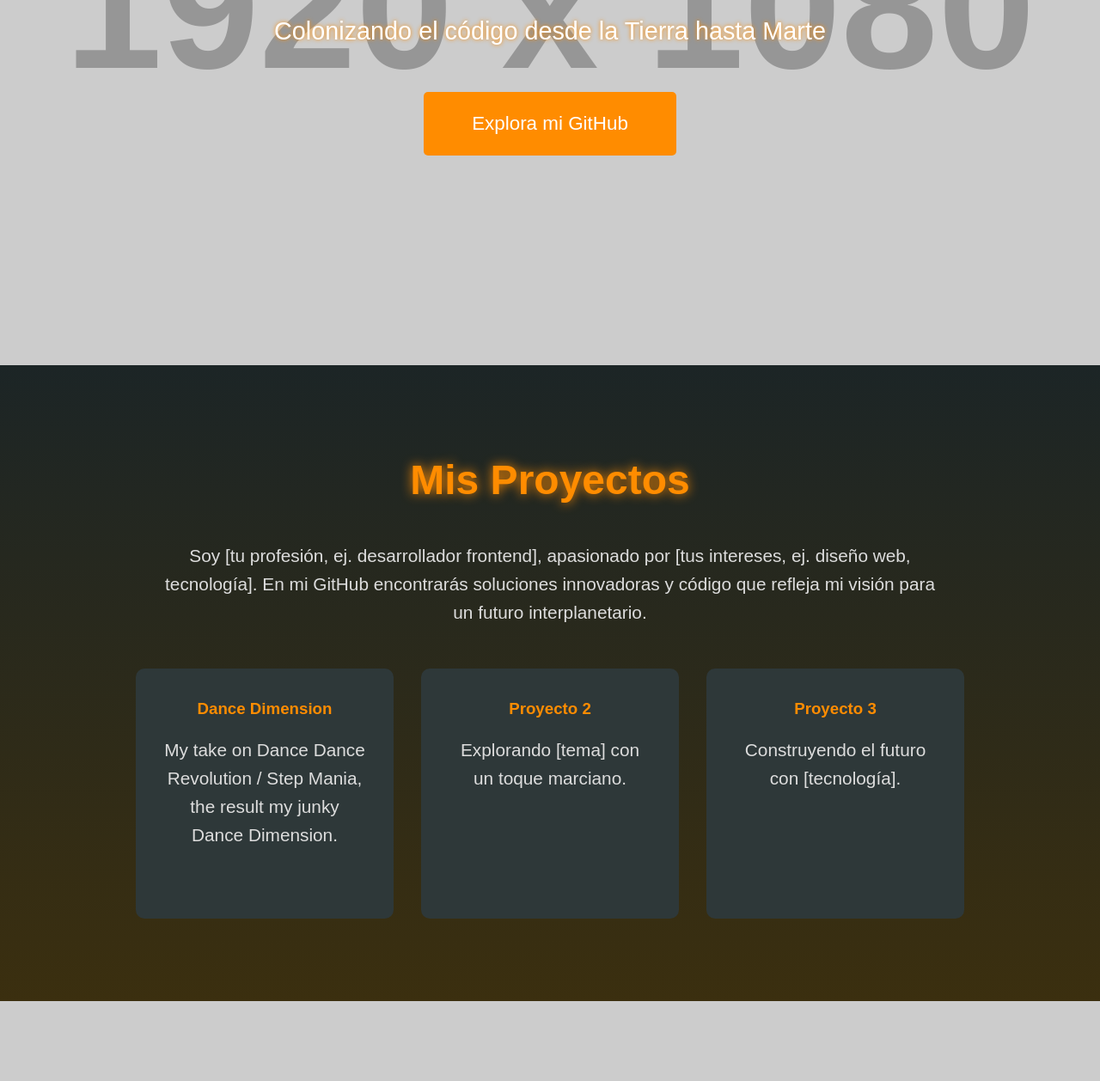
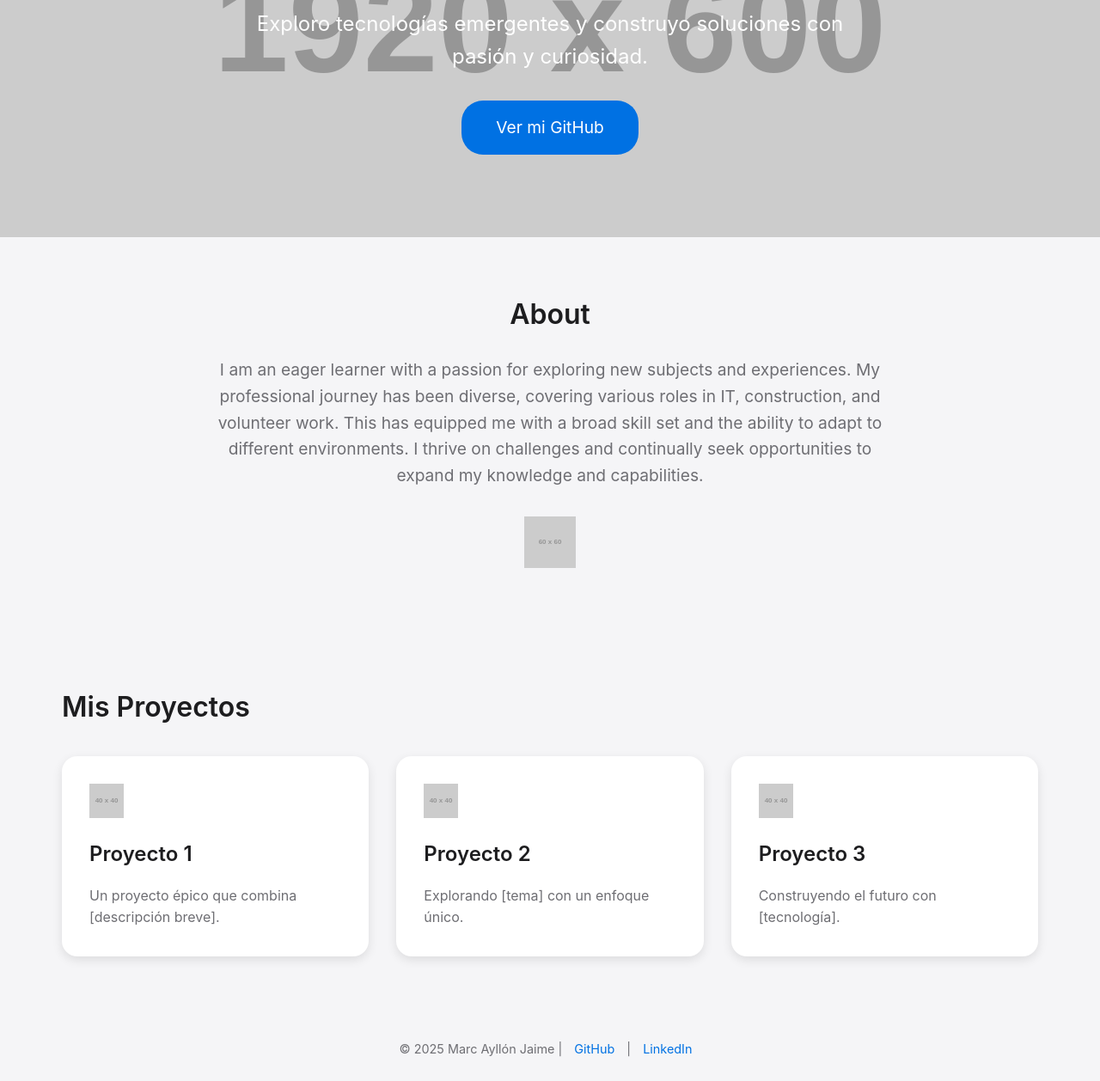
Before and after one commit to markjustfront/Landing_Page, a plain HTML site: page index.html in a window 1280 px wide. Shown: the part 375-1633 px from the top of the page at 86% size. Drawn offline with Linux system fonts and the light colour scheme; placeholder pictures from the web are drawn by us; a web font is replaced by a local one.

Commit message:
Update index.html

```diff
--- a/index.html
+++ b/index.html
@@ -1,176 +1,233 @@
 <!DOCTYPE html>
 <html lang="es">
+
 <head>
     <meta charset="UTF-8">
     <meta name="viewport" content="width=device-width, initial-scale=1.0">
-    <title>Marc Ayllón Jaime | Explorador de Marte</title>
+    <title>Marc Ayllón Jaime | Desarrollador</title>
+    <!-- Fuente similar a Apple/LinkedIn -->
+    <link href="https://fonts.googleapis.com/css2?family=SF+Pro+Display:wght@400;600&display=swap" rel="stylesheet">
     <style>
         * {
             margin: 0;
             padding: 0;
             box-sizing: border-box;
         }
+
         body {
-            font-family: 'Arial', sans-serif;
-            color: #fff;
-            background-color: #1c2526;
+            font-family: 'SF Pro Display', Arial, sans-serif;
+            color: #1d1d1f;
+            background-color: #f5f5f7;
             line-height: 1.6;
-            overflow-x: hidden;
         }
+
+        /* Header */
+        header {
+            background-color: #fff;
+            padding: 1.5rem 2rem;
+            text-align: center;
+            box-shadow: 0 2px 10px rgba(0, 0, 0, 0.1);
+            position: sticky;
+            top: 0;
+            z-index: 10;
+        }
+
+        header h1 {
+            font-size: 2.5rem;
+            font-weight: 600;
+            color: #1d1d1f;
+        }
+
+        header .pronouns {
+            font-size: 1.1rem;
+            color: #6e6e73;
+            margin-top: 0.2rem;
+        }
+
+        header p {
+            font-size: 1.2rem;
+            color: #6e6e73;
+            margin-top: 0.5rem;
+        }
+
         /* Hero Section */
         .hero {
-            height: 100vh;
-            background: url('https://via.placeholder.com/1920x1080?text=Marte') no-repeat center/cover;
-            display: flex;
-            flex-direction: column;
-            justify-content: center;
-            align-items: center;
-            text-align: center;
-            position: relative;
-            animation: fadeIn 2s ease-in;
-        }
-        @keyframes fadeIn {
-            0% { opacity: 0; }
-            100% { opacity: 1; }
-        }
-        .hero h1 {
-            font-size: 5rem;
-            text-transform: uppercase;
-            letter-spacing: 4px;
-            text-shadow: 0 0 10px #ff8c00; /* Naranja */
-            animation: slideIn 1.5s ease-out;
-        }
-        @keyframes slideIn {
-            0% { transform: translateY(-100px); opacity: 0; }
-            100% { transform: translateY(0); opacity: 1; }
-        }
-        .hero p {
-            font-size: 1.8rem;
-            margin: 1rem 0;
-            text-shadow: 0 0 5px #ff8c00; /* Naranja */
-        }
-        .hero .btn {
-            background-color: #ff8c00; /* Naranja */
-            color: #fff;
-            padding: 1.2rem 3.5rem;
-            text-decoration: none;
-            font-size: 1.4rem;
-            border-radius: 5px;
-            margin-top: 2rem;
-            transition: transform 0.3s, box-shadow 0.3s;
-        }
-        .hero .btn:hover {
-            transform: scale(1.1);
-            box-shadow: 0 0 20px #ff8c00; /* Naranja */
-        }
-        /* Content Section */
-        .content {
             padding: 6rem 2rem;
             text-align: center;
-            background: linear-gradient(180deg, #1c2526, #3b2f0f); /* Degradado con naranja oscuro */
+            background: url('https://via.placeholder.com/1920x600?text=Marte+Minimal') no-repeat center/cover;
+            color: #fff;
         }
-        .content h2 {
-            font-size: 3rem;
-            margin-bottom: 2rem;
-            color: #ff8c00; /* Naranja */
-            text-shadow: 0 0 10px #ff8c00;
-            animation: glow 2s infinite alternate;
+
+        .hero h2 {
+            font-size: 3.5rem;
+            font-weight: 600;
+            margin-bottom: 1rem;
+            text-shadow: 0 2px 4px rgba(0, 0, 0, 0.3);
         }
-        @keyframes glow {
-            0% { text-shadow: 0 0 5px #ff8c00; }
-            100% { text-shadow: 0 0 15px #ff8c00; }
+
+        .hero p {
+            font-size: 1.5rem;
+            max-width: 700px;
+            margin: 0 auto;
         }
-        .content p {
-            font-size: 1.3rem;
-            max-width: 900px;
-            margin: 0 auto 3rem;
-            color: #ddd;
+
+        .hero .btn {
+            display: inline-block;
+            background-color: #0071e3;
+            color: #fff;
+            padding: 1rem 2.5rem;
+            text-decoration: none;
+            font-size: 1.2rem;
+            border-radius: 25px;
+            margin-top: 2rem;
+            transition: background-color 0.3s;
         }
-        .projects {
-            display: flex;
-            justify-content: center;
-            gap: 2rem;
-            flex-wrap: wrap;
+
+        .hero .btn:hover {
+            background-color: #005bb5;
         }
-        .project-card {
-            background: #2e3839;
-            padding: 2rem;
-            border-radius: 10px;
-            width: 300px;
-            transition: transform 0.3s;
-        }
-        .project-card:hover {
-            transform: translateY(-10px);
-            box-shadow: 0 0 15px #ff8c00; /* Naranja */
-        }
-        .project-card h3 {
-            color: #ff8c00; /* Naranja */
-            margin-bottom: 1rem;
-        }
-        /* Mars Section */
-        .mars-vision {
-            padding: 6rem 2rem;
-            background: url('https://via.placeholder.com/1920x600?text=Superficie+Marte') no-repeat center/cover;
+
+        /* About Section */
+        .about {
+            padding: 4rem 2rem;
+            max-width: 1200px;
+            margin: 0 auto;
             text-align: center;
         }
-        .mars-vision h2 {
-            font-size: 3rem;
-            margin-bottom: 2rem;
-            color: #ff8c00; /* Naranja */
+
+        .about h3 {
+            font-size: 2rem;
+            font-weight: 600;
+            margin-bottom: 1.5rem;
+            color: #1d1d1f;
         }
-        .mars-vision p {
-            font-size: 1.3rem;
+
+        .about p {
+            font-size: 1.2rem;
+            color: #6e6e73;
             max-width: 800px;
             margin: 0 auto;
         }
+
+        .about img {
+            width: 60px;
+            height: 60px;
+            margin-top: 2rem;
+        }
+
+        /* Projects Section */
+        .content {
+            padding: 4rem 2rem;
+            max-width: 1200px;
+            margin: 0 auto;
+        }
+
+        .content h3 {
+            font-size: 2rem;
+            font-weight: 600;
+            margin-bottom: 2rem;
+            color: #1d1d1f;
+        }
+
+        .projects {
+            display: grid;
+            grid-template-columns: repeat(auto-fit, minmax(300px, 1fr));
+            gap: 2rem;
+        }
+
+        .project-card {
+            background: #fff;
+            padding: 2rem;
+            border-radius: 18px;
+            box-shadow: 0 4px 12px rgba(0, 0, 0, 0.1);
+            transition: transform 0.3s;
+        }
+
+        .project-card:hover {
+            transform: translateY(-5px);
+        }
+
+        .project-card h4 {
+            font-size: 1.5rem;
+            font-weight: 600;
+            color: #1d1d1f;
+            margin-bottom: 1rem;
+        }
+
+        .project-card p {
+            font-size: 1rem;
+            color: #6e6e73;
+        }
+
+        .project-card img {
+            width: 40px;
+            height: 40px;
+            margin-bottom: 1rem;
+        }
+
         /* Footer */
         footer {
-            padding: 3rem;
-            background-color: #0f1414;
+            padding: 2rem;
+            background-color: #f5f5f7;
             text-align: center;
-            font-size: 1rem;
-            color: #888;
+            font-size: 0.9rem;
+            color: #6e6e73;
         }
+
         footer a {
-            color: #ff8c00; /* Naranja */
+            color: #0071e3;
             text-decoration: none;
-            margin: 0 15px;
+            margin: 0 10px;
             transition: color 0.3s;
         }
+
         footer a:hover {
-            color: #fff;
+            color: #005bb5;
         }
     </style>
 </head>
+
 <body>
+    <header>
+        <h1>Marc Ayllón Jaime</h1>
+        <div class="pronouns">(He/Him)</div>
+        <p>Emerging Technologies | Network & Systems Enthusiast</p>
+    </header>
+
     <section class="hero">
-        <h1>Marc Ayllón Jaime</h1>
-        <p>Colonizando el código desde la Tierra hasta Marte</p>
-        <a href="https://github.com/markjustfront" class="btn" target="_blank">Explora mi GitHub</a>
+        <h2>Hola, soy Marc</h2>
+        <p>Exploro tecnologías emergentes y construyo soluciones con pasión y curiosidad.</p>
+        <a href="https://github.com/markjustfront" class="btn" target="_blank">Ver mi GitHub</a>
+    </section>
+
+    <section class="about">
+        <h3>About</h3>
+        <p>I am an eager learner with a passion for exploring new subjects and experiences. My professional journey has
+            been diverse, covering various roles in IT, construction, and volunteer work. This has equipped me with a
+            broad skill set and the ability to adapt to different environments. I thrive on challenges and continually
+            seek opportunities to expand my knowledge and capabilities.</p>
+        <img src="https://via.placeholder.com/60x60?text=🟠" alt="Ícono Marte Naranja">
     </section>
 
     <section class="content">
-        <h2>Mis Proyectos</h2>
-        <p>Soy [tu profesión, ej. desarrollador frontend], apasionado por [tus intereses, ej. diseño web, tecnología]. En mi GitHub encontrarás soluciones innovadoras y código que refleja mi visión para un futuro interplanetario.</p>
+        <h3>Mis Proyectos</h3>
         <div class="projects">
             <div class="project-card">
-                <h3>Dance Dimension</h3>
-                <p>My take on Dance Dance Revolution / Step Mania, the result my junky Dance Dimension.</p>
+                <img src="https://via.placeholder.com/40x40?text=🚀" alt="Ícono Marte">
+                <h4>Proyecto 1</h4>
+                <p>Un proyecto épico que combina [descripción breve].</p>
             </div>
             <div class="project-card">
-                <h3>Proyecto 2</h3>
-                <p>Explorando [tema] con un toque marciano.</p>
+                <img src="https://via.placeholder.com/40x40?text=🪐" alt="Ícono Planeta">
+                <h4>Proyecto 2</h4>
+                <p>Explorando [tema] con un enfoque único.</p>
             </div>
             <div class="project-card">
-                <h3>Proyecto 3</h3>
+                <img src="https://via.placeholder.com/40x40?text=🌌" alt="Ícono Espacio">
+                <h4>Proyecto 3</h4>
                 <p>Construyendo el futuro con [tecnología].</p>
             </div>
         </div>
-    </section>
-
-    <section class="mars-vision">
-        <h2>Mi Visión Marciana</h2>
-        <p>Imagino un mundo donde el código no tiene límites, como colonizar Marte. Mis proyectos son pasos hacia esa frontera: innovadores, audaces y listos para despegar. Conéctate conmigo y construyamos algo fuera de este planeta.</p>
     </section>
 
     <footer>
@@ -180,4 +237,5 @@
         </p>
     </footer>
 </body>
+
 </html>
```
